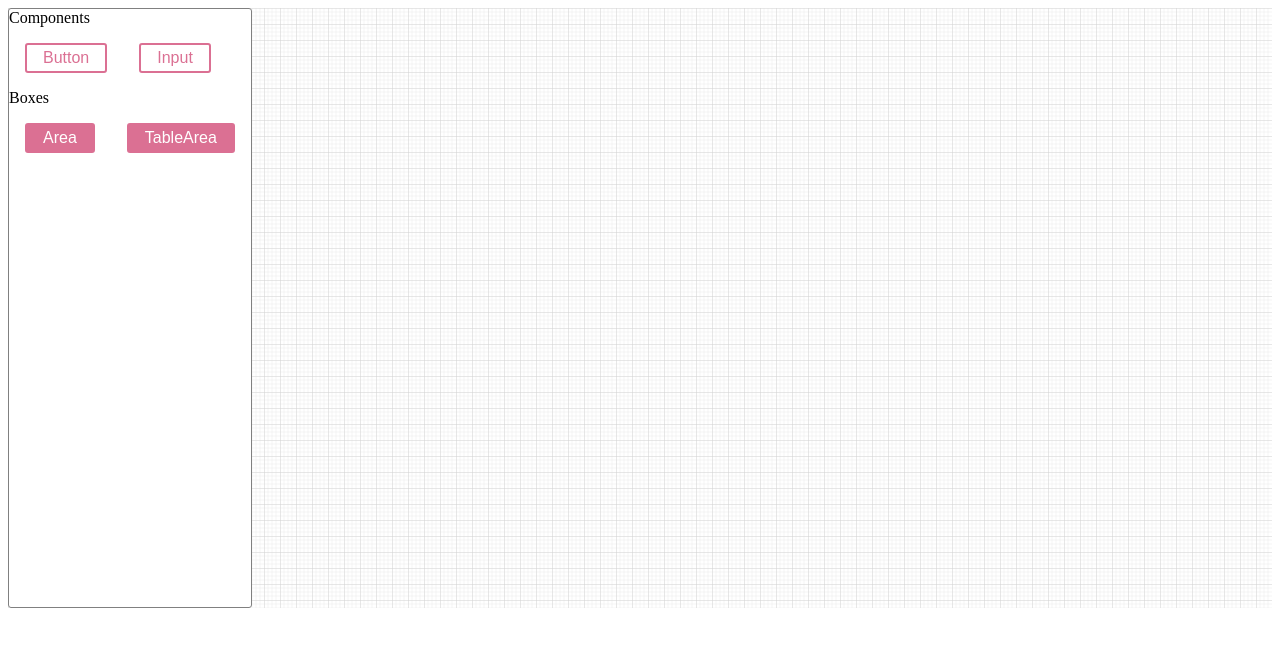
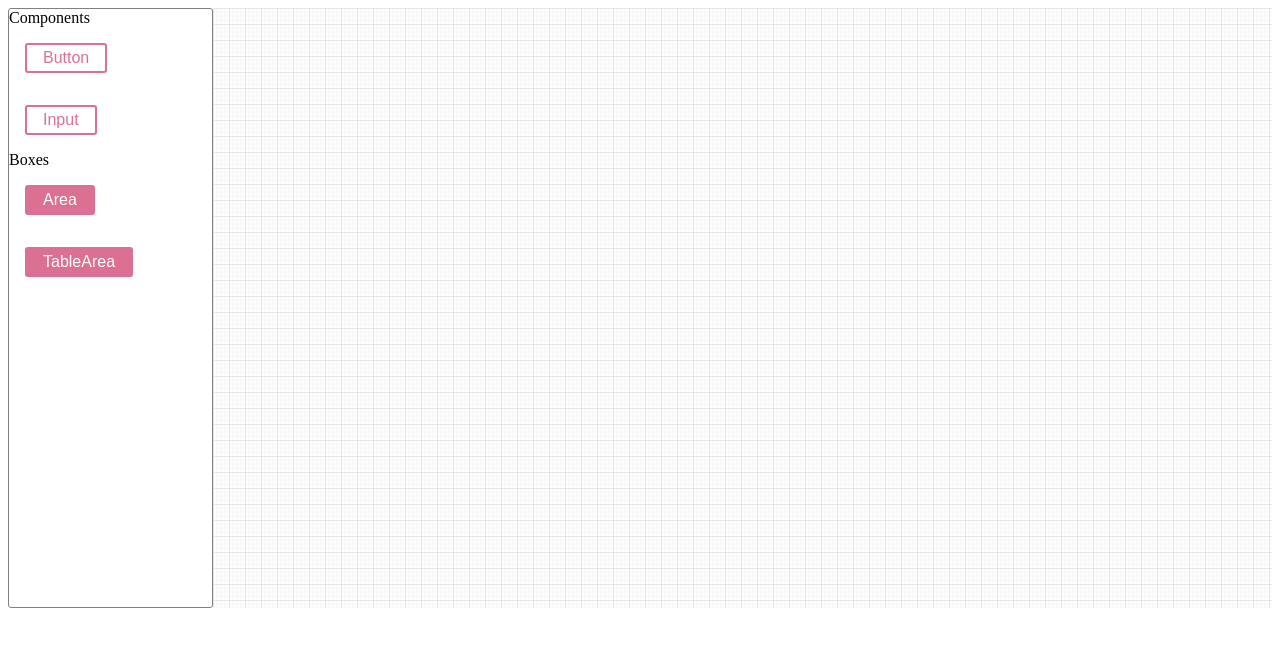
Before and after one commit to noberk/pagegen, a React (Create React App) app: page / in a window 1280 px wide. Shown: the top 646 px of the page. Built offline with nearby package versions, Linux system fonts and the light colour scheme.

Commit message:
rename file & page name

```diff
--- a/src/App.tsx
+++ b/src/App.tsx
@@ -1,5 +1,5 @@
 import React from 'react'
-import CavansPage from './pages/Canvas'
+import CavansPage from './pages/CanvasPage'
 
 function App() {
   return (
--- a/src/pages/Canvas.tsx
+++ b/src/pages/CanvasPage.tsx
@@ -4,22 +4,10 @@ import { GRID16 } from '../assets/svg'
 import { Aside, Button, CanvasContainer, Div } from '../components/Layout'
 import { ElementSlot } from '../components/Interaction'
 
-function Cavans() {
+function CavansPage() {
   return (
     <>
-      <CanvasContainer
-        onDragOver={ev => {
-          ev.preventDefault()
-          ev.dataTransfer.dropEffect = 'move'
-        }}
-        onDrop={ev => {
-          ev.preventDefault()
-          // Get the id of the target and add the moved element to the target's DOM
-          const data = ev.dataTransfer.getData('text/plain')
-          console.log(data)
-        }}
-        style={{ height: 600, background: `url(${GRID16})` }}
-      >
+      <CanvasContainer>
         <Aside>
           <div>
             <div>
@@ -42,9 +30,22 @@ function Cavans() {
             </div>
           </div>
         </Aside>
+        <main
+          onDragOver={ev => {
+            ev.preventDefault()
+            ev.dataTransfer.dropEffect = 'move'
+          }}
+          onDrop={ev => {
+            ev.preventDefault()
+            // Get the id of the target and add the moved element to the target's DOM
+            const data = ev.dataTransfer.getData('text/plain')
+            console.log(data)
+          }}
+          style={{ height: 600, width:'100%', background: `url(${GRID16})` }}
+        ></main>
       </CanvasContainer>
     </>
   )
 }
 
-export default Cavans
+export default CavansPage
```
